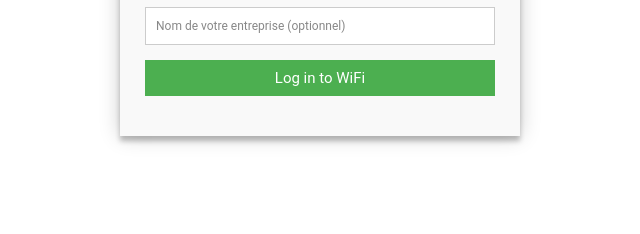
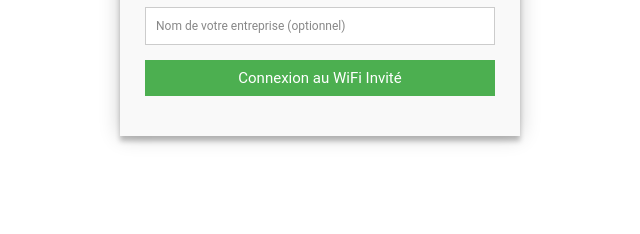
Before and after one commit to simongraphic/click.simongpraphic.com, a plain HTML site: page index.html in a window 1280 px wide. Shown: the part 436-670 px from the top of the page, 320-960 px from the left. Drawn offline with Linux system fonts and the light colour scheme.

Commit message:
Update index.html
Modification définition du bouton envoyé

```diff
--- a/index.html
+++ b/index.html
@@ -40,7 +40,7 @@ LICENSE: MIT
           <input id="company" placeholder="Nom de votre entreprise (optionnel)" type="text" tabindex="3">
         </fieldset>
         <fieldset>
-          <button type="submit" >Log in to WiFi</button>
+          <button type="submit" >Connexion au WiFi Invité</button>
         </fieldset>
         <!-- <p class="copyright">Sample by <a href="https://www.limprimeursimon.com/" target="_blank" title="Simon-Graphic">Simon-Graphic</a></p> -->
       </form>
```
